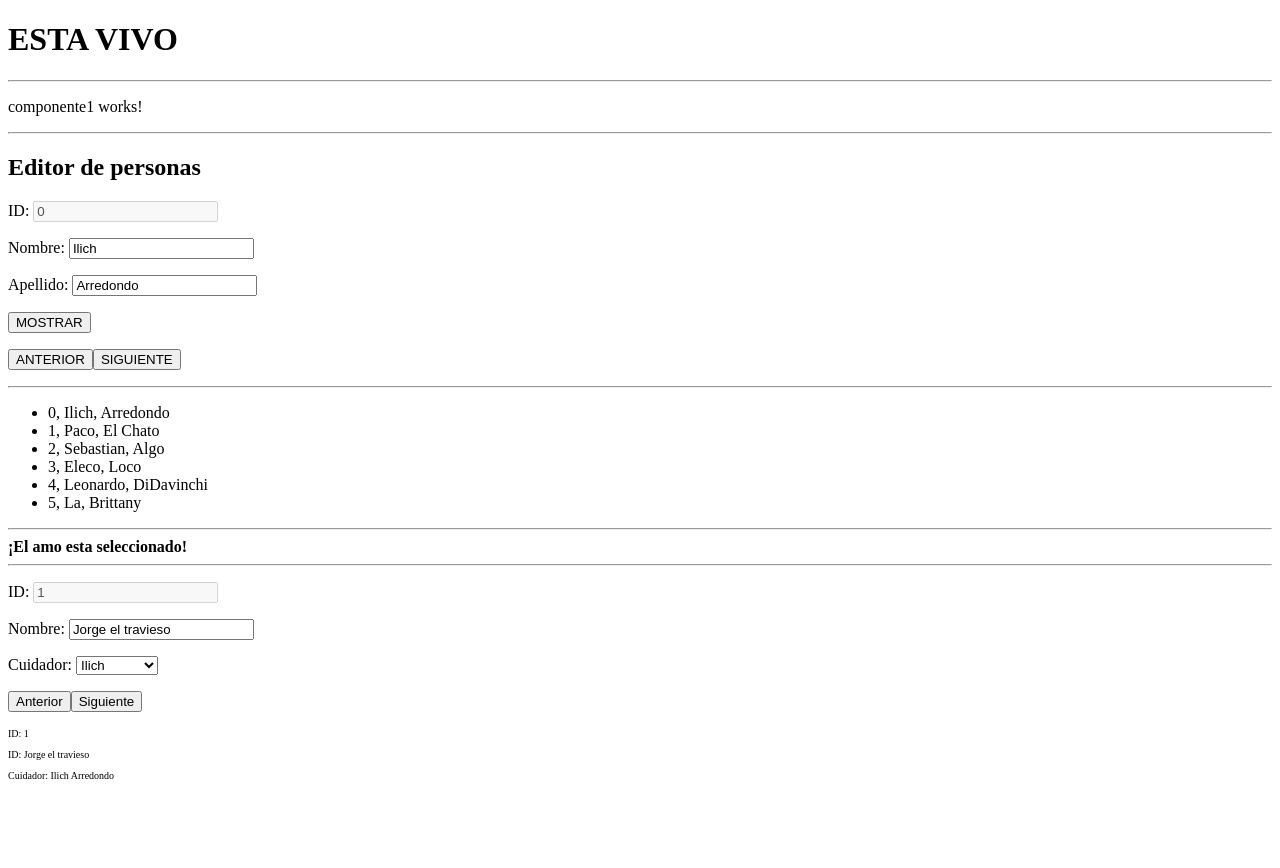
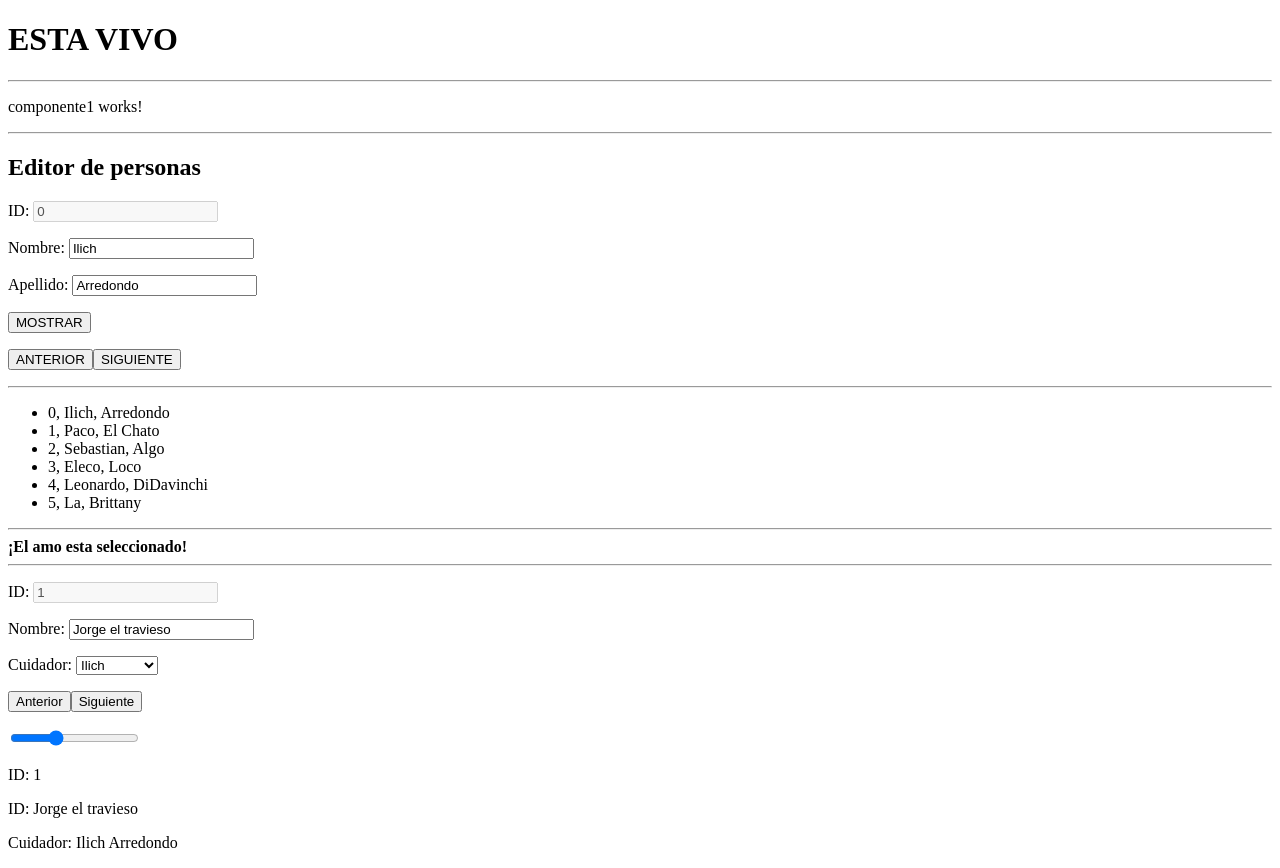
Before and after one commit to ilichh1/angular-tecgurus, an Angular app: page / in a window 1280 px wide. Before the commit the page ends 800 px from the top, so only its background shows below. Built offline with nearby package versions, Linux system fonts and the light colour scheme.

Commit message:
class-4.1

```diff
--- a/src/app/animales/editor-animales/editor-animales.component.html
+++ b/src/app/animales/editor-animales/editor-animales.component.html
@@ -22,7 +22,8 @@
     <button (click)="onPrevAnimal()">Anterior</button>
     <button (click)="onNextAnimal()">Siguiente</button>
   </p>
-  <div [style.font-size.px]="10">
-    <app-visualizador-animal [animal]="animal"></app-visualizador-animal>
+  <div [style.font-size.px]="fontSize">
+    <input type="range" [(ngModel)]="fontSize" min="10" max="28">
+    <app-visualizador-animal [animal]="animal" (idClicked)="onIdClicked($event)"></app-visualizador-animal>
   </div>
 </div>
--- a/src/app/animales/editor-animales/editor-animales.component.ts
+++ b/src/app/animales/editor-animales/editor-animales.component.ts
@@ -11,6 +11,7 @@ import { Persona } from '../../personas/persona';
 export class EditorAnimalesComponent implements OnInit {
 
   private animal: Animal;
+  private fontSize = 16;
 
   constructor(
     private animalService: AnimalService
@@ -34,6 +35,10 @@ export class EditorAnimalesComponent implements OnInit {
     this.actualizarAnimalSeleccionado();
   }
 
+  onIdClicked(evt: number): void {
+    console.log("USUARIO DIO CLICK AL ID: " + evt);
+  }
+
   private getAllCuidadores(): Persona[] {
     return this.animalService.getAllCuidadores();
   }
--- a/src/app/animales/visualizador-animal/visualizador-animal.component.html
+++ b/src/app/animales/visualizador-animal/visualizador-animal.component.html
@@ -1,6 +1,6 @@
 <div class="visualizador-de-animales">
     <p>
-      <label>ID: <span>{{ animal.id }}</span></label>
+      <label (click)="onIdClicked()">ID: <span>{{ animal.id }}</span></label>
     </p>
     <p>
       <label>ID: <span>{{ animal.nombre }}</span></label>
--- a/src/app/animales/visualizador-animal/visualizador-animal.component.ts
+++ b/src/app/animales/visualizador-animal/visualizador-animal.component.ts
@@ -1,4 +1,4 @@
-import { Component, OnInit, Input } from '@angular/core';
+import { Component, OnInit, Input, Output, EventEmitter } from '@angular/core';
 import { Animal } from '../animal';
 
 @Component({
@@ -10,9 +10,15 @@ export class VisualizadorAnimalComponent implements OnInit {
 
   @Input('animal') animal: Animal;
 
+  @Output('idClicked') idEmitter = new EventEmitter<number>();
+
   constructor() { }
 
   ngOnInit() {
   }
 
+  onIdClicked(): void {
+    this.idEmitter.emit(this.animal.id);
+  }
+
 }
```
